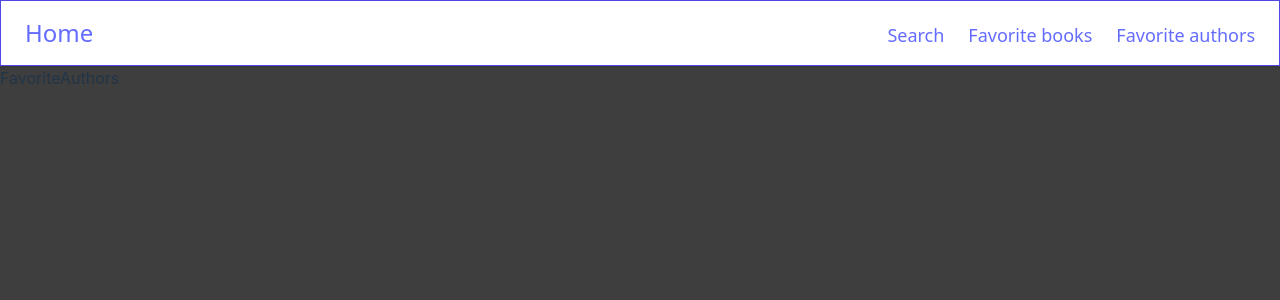
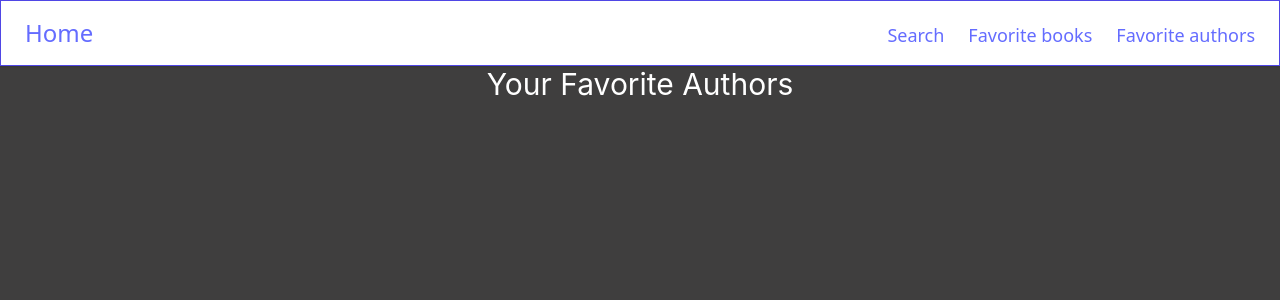
Before and after one commit to thelinus1997/libraryBuild, a React (Vite) app: page /favauthors in a window 1280 px wide. Shown: the top 300 px of the page. Built offline with nearby package versions, Linux system fonts and the light colour scheme.

Commit message:
fav author removal not yet tested

```diff
--- a/src/components/FavoriteAuthors/FavoriteAuthors.tsx
+++ b/src/components/FavoriteAuthors/FavoriteAuthors.tsx
@@ -1,9 +1,40 @@
-import React, { useState } from "react";
-import { useSelector } from "react-redux";
+import React, { useEffect, useState } from "react";
+import { useDispatch, useSelector } from "react-redux";
 import { getFavoriteAuthors } from "../../Slices/favAuthorSlice";
-
+import { useFavorite } from "../../hooks/useFavorite";
+interface favAuthorsType {
+  authors: string[];
+}
 const FavoriteAuthors = () => {
-  return <div>FavoriteAuthors</div>;
+  const [favAuthors, setFavAuthors] = useState<string[]>([]);
+  const favoriteAuthorsdata = useSelector(
+    getFavoriteAuthors
+  ) as unknown as favAuthorsType;
+  const dispatch = useDispatch();
+  useEffect(() => {
+    console.log(favoriteAuthorsdata.authors);
+    setFavAuthors(favoriteAuthorsdata.authors);
+  }, [favoriteAuthorsdata]);
+  const handleRemove = (authorName: string) => {
+    useFavorite("author", dispatch, "remove", authorName);
+  };
+  return (
+    <div className="text-white flex flex-col items-center">
+      <h2 className="text-3xl">Your Favorite Authors</h2>
+      {favAuthors &&
+        favAuthors.map((authors, index) => (
+          <div key={index} className="flex flex-row h-20 w-60 justify-between">
+            <p className="text-2xl">{authors}</p>
+            <button
+              className="text-black h-10"
+              onClick={() => handleRemove(authors)}
+            >
+              X
+            </button>
+          </div>
+        ))}
+    </div>
+  );
 };
 
 export default FavoriteAuthors;
--- a/src/components/SearchContainer/ResultContainer/ResultCard/ResultCard.tsx
+++ b/src/components/SearchContainer/ResultContainer/ResultCard/ResultCard.tsx
@@ -11,7 +11,7 @@ interface ResultCardProps {
 
 const ResultCard: React.FC<ResultCardProps> = ({ item, inputType }) => {
   const handleFavorite = (input: string) => {
-    useFavorite(item, input, dispatch, inputType);
+    useFavorite(input, dispatch, inputType, item);
   };
   const dispatch = useDispatch();
   useEffect(() => {
--- a/src/hooks/useFavorite.ts
+++ b/src/hooks/useFavorite.ts
@@ -1,13 +1,16 @@
 import { useDispatch } from "react-redux";
 import * as AuthorTypes from "../types/authorType";
 import * as TitleTypes from "../types/titleType";
-import { addFavoriteAuthor } from "../Slices/favAuthorSlice";
+import {
+  addFavoriteAuthor,
+  removeFavoriteAuthor,
+} from "../Slices/favAuthorSlice";
 import { addFavoriteBook, removeFavoriteBook } from "../Slices/favBookSlice";
 export const useFavorite = (
-  itemToFavorite: TitleTypes.Doc | AuthorTypes.Doc,
   favoriteType: string,
   dispatch: any,
-  inputType: string
+  inputType: string,
+  itemToFavorite: TitleTypes.Doc | AuthorTypes.Doc | string
 ) => {
   if (favoriteType === "book") {
     console.log("Favoriting a book");
@@ -21,16 +24,21 @@ export const useFavorite = (
     }
   } else if (favoriteType === "author") {
     console.log("Favoriting an author");
+    if (typeof itemToFavorite !== "string") {
       if (
         itemToFavorite &&
         itemToFavorite.author_name &&
         itemToFavorite.author_name.length > 0
       ) {
+        if (inputType === "add") {
           const favoriteAuthorName = itemToFavorite.author_name[0];
           console.log(favoriteAuthorName);
           dispatch(addFavoriteAuthor({ authorName: favoriteAuthorName }));
         }
-
+      }
+    } else if (typeof itemToFavorite === "string") {
+      dispatch(removeFavoriteAuthor({ authorName: itemToFavorite }));
+    }
     // dispatch(addFavoriteAuthor({ authorName: itemToFavorite.author_name }));
   }
 };
```
Lines whose indentation alone changed are shown as unchanged.
